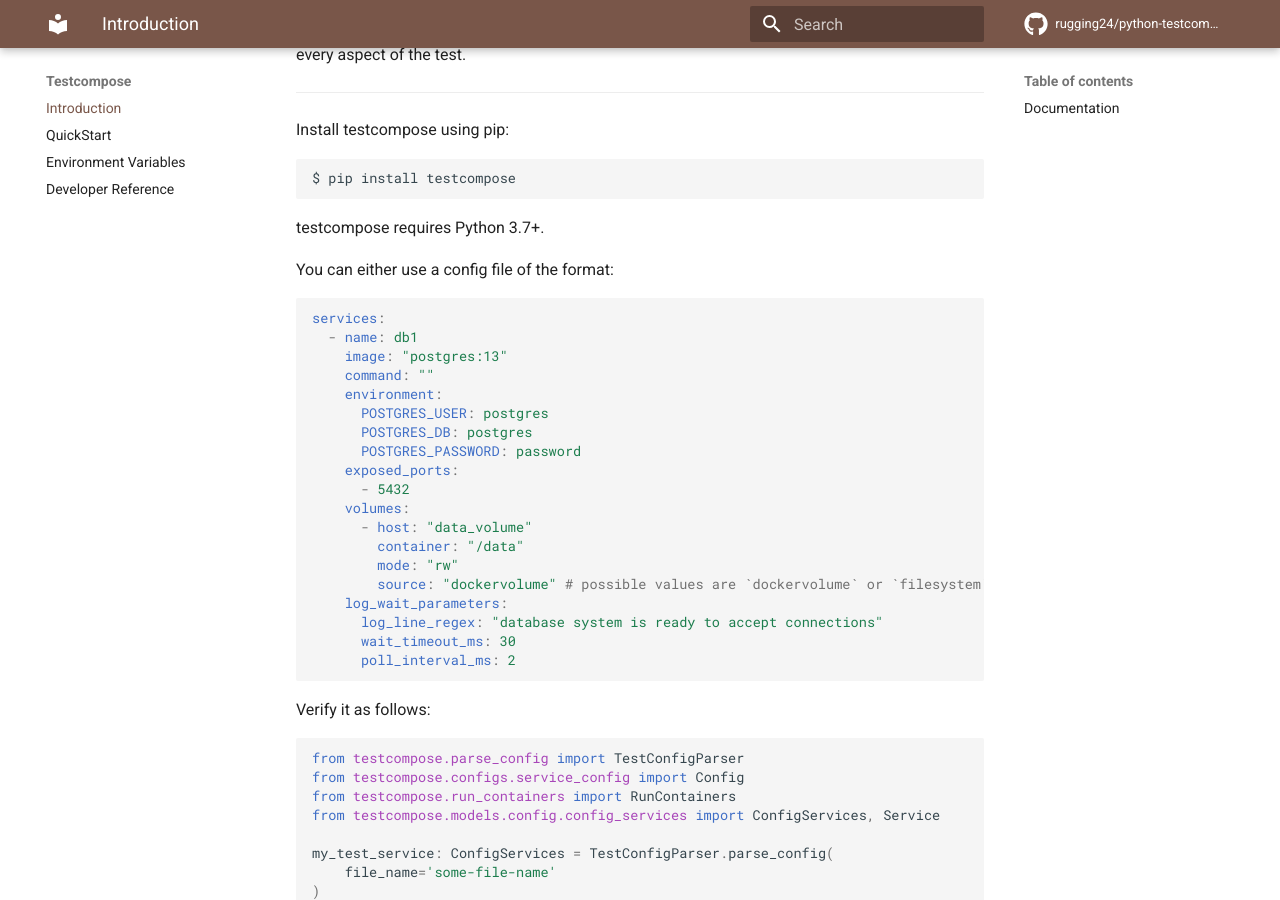
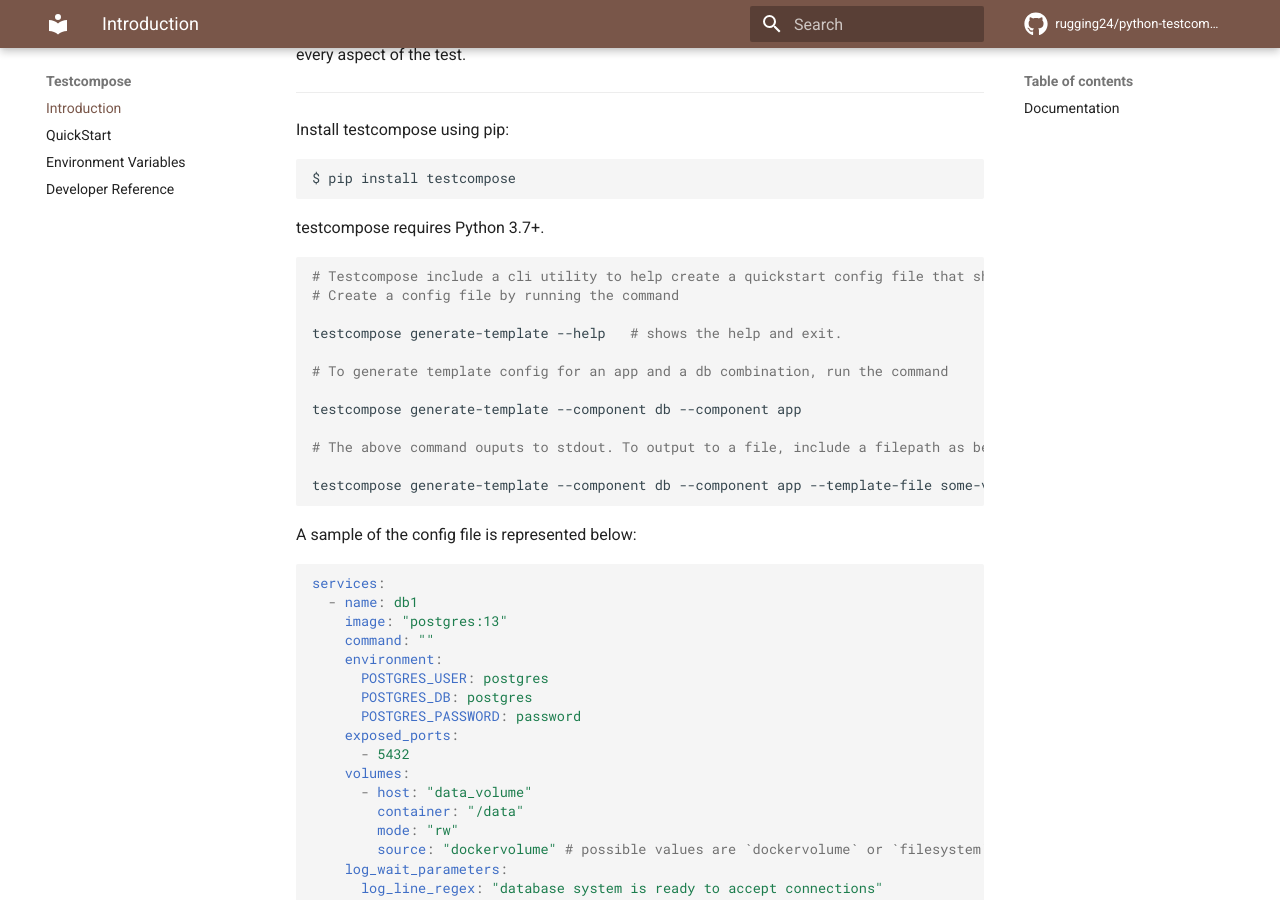
Before and after one commit to rugging24/python-testcompose, an MkDocs documentation site: the page built from docs/index.md, in a window 1280 px wide and 900 px high, scrolled down 717 px. Built offline with MkDocs 1.6.1 and Material for MkDocs 9.7.7, drawn with Linux system fonts in a browser that asks for light colours; comment, search, counter and statistics services are not loaded.

````diff
--- a/docs/index.md
+++ b/docs/index.md
@@ -22,7 +22,23 @@ $ pip install testcompose
 
 testcompose requires Python 3.7+.
 
-You can either use a config file of the format:
+```shell
+# Testcompose include a cli utility to help create a quickstart config file that should be update to suit the needs of the user.
+# Create a config file by running the command
+
+testcompose generate-template --help   # shows the help and exit.
+
+# To generate template config for an app and a db combination, run the command
+
+testcompose generate-template --component db --component app
+
+# The above command ouputs to stdout. To output to a file, include a filepath as below
+
+testcompose generate-template --component db --component app --template-file some-valid-file-location.yaml
+
+```
+
+A sample of the config file is represented below:
 
 ```yaml
 services:
````
Also changed, not shown: README.md (+19 -0 lines), docs/api.md (+2 -0 lines), 2 other files.
